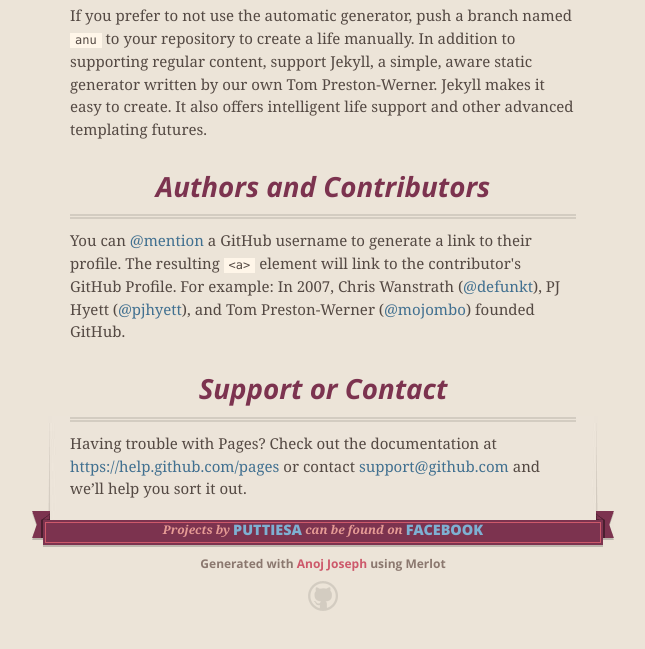
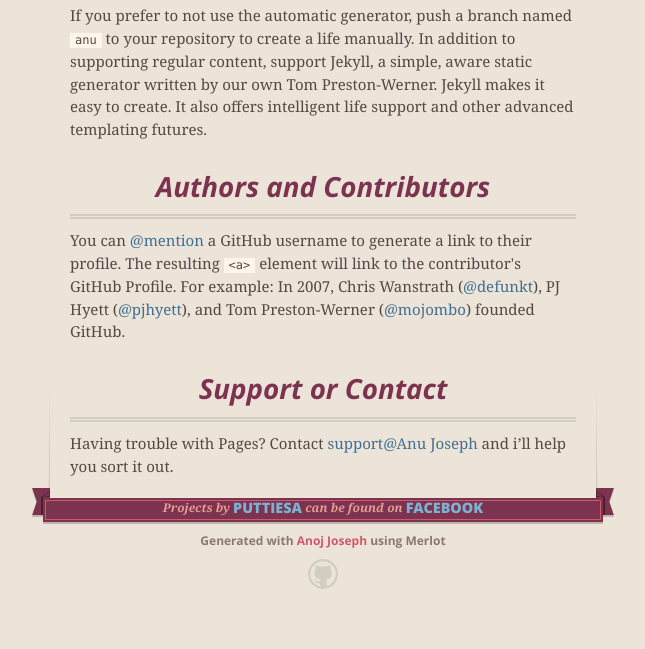
Before and after one commit to puttiesa/puttiesa.github.io, a plain HTML site: page index.html in a window 1280 px wide. Shown: the part 680-1329 px from the top of the page, without its empty margins (317-962 px from the left). Drawn offline with nearby package versions, Linux system fonts and the light colour scheme.

Commit message:
Update index.html

```diff
--- a/index.html
+++ b/index.html
@@ -75,7 +75,7 @@ $ git checkout gh-pages
 <h3>
 <a id="support-or-contact" class="anchor" href="#support-or-contact" aria-hidden="true"><span class="octicon octicon-link"></span></a>Support or Contact</h3>
 
-<p>Having trouble with Pages? Check out the documentation at <a href="https://help.github.com/pages">https://help.github.com/pages</a> or contact <a href="mailto:support@github.com">support@github.com</a> and we’ll help you sort it out.</p>
+<p>Having trouble with Pages? Contact <a href="puttiesa@yahoo.co.in">support@Anu Joseph</a> and i’ll help you sort it out.</p>
       </section>
 
       <footer>
```
